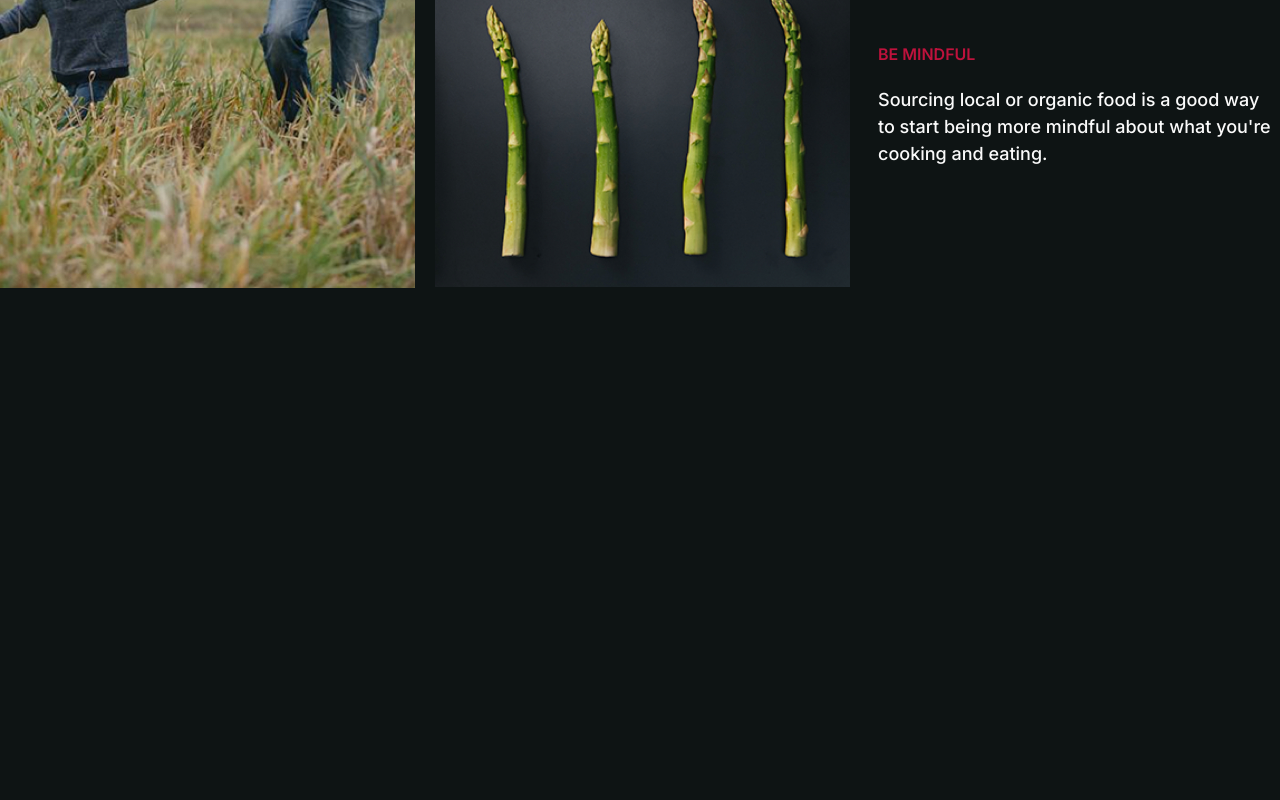
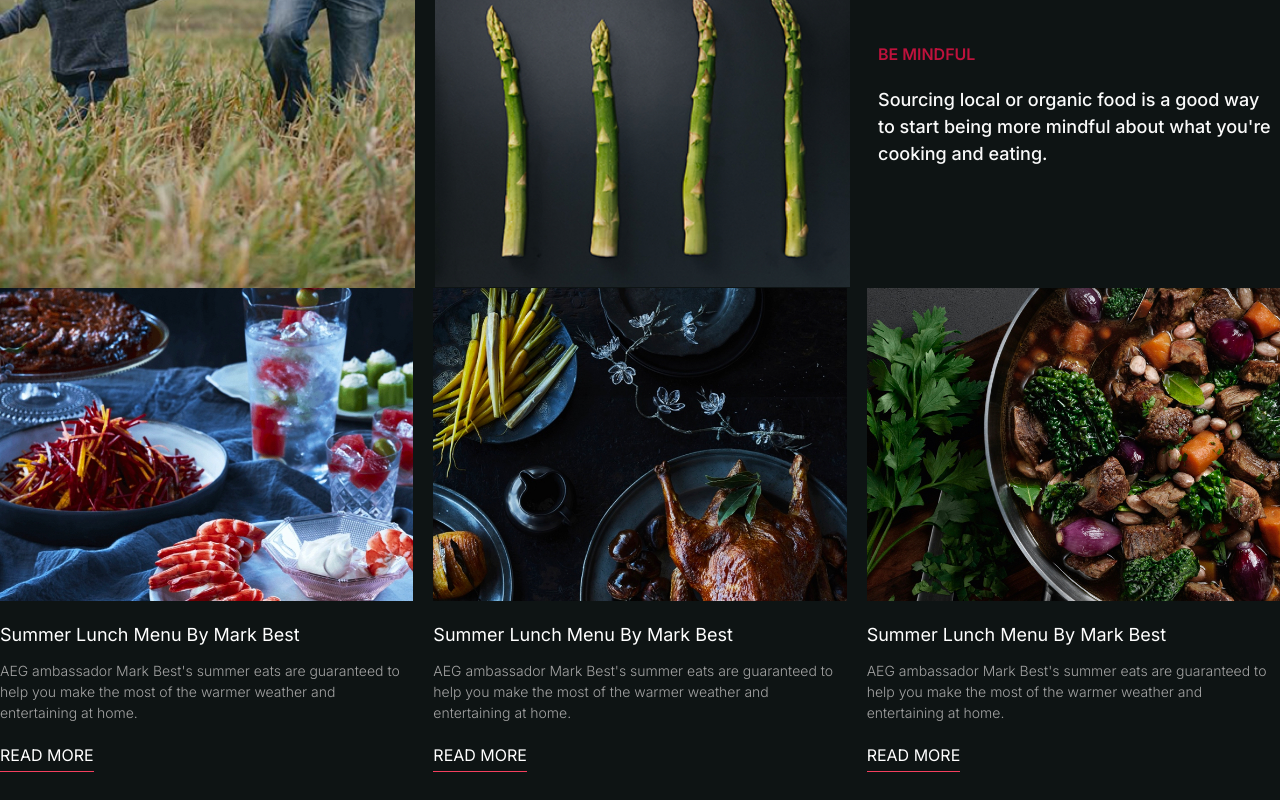
Before and after one commit to JacobDiazCruz/invision-test-app, a Next.js app: page / in a window 1280 px wide. Shown: the part 540-1340 px from the top of the page. Before the commit the page ends 1008 px from the top, so only its background shows below. Built offline with nearby package versions, Linux system fonts and the light colour scheme.

Commit message:
Update: LastList parent anchor tag, text and button styles

```diff
--- a/src/app/components/LatestList.tsx
+++ b/src/app/components/LatestList.tsx
@@ -1,5 +1,7 @@
 import Image, { StaticImageData } from "next/image";
-import HoldingHands from "../../../public/assets/component-01/Image-01@2x.jpg";
+import FoodOne from "../../../public/assets/component-02/Image-01@2x.jpg";
+import FoodTwo from "../../../public/assets/component-02/Image-02@2x.jpg";
+import FoodThree from "../../../public/assets/component-02/Image-03@2x.jpg";
 
 type ListItem = {
   image: StaticImageData;
@@ -11,19 +13,19 @@ type ListItem = {
 export default function LatestList() {
   const listItems: ListItem[] = [
     {
-      image: HoldingHands,
+      image: FoodOne,
       imageAlt: "asd",
       title: "Summer Lunch Menu By Mark Best",
       description: "AEG ambassador Mark Best's summer eats are guaranteed to help you make the most of the warmer weather and entertaining at home."
     },
     {
-      image: HoldingHands,
+      image: FoodTwo,
       imageAlt: "asd",
       title: "Summer Lunch Menu By Mark Best",
       description: "AEG ambassador Mark Best's summer eats are guaranteed to help you make the most of the warmer weather and entertaining at home."
     },
     {
-      image: HoldingHands,
+      image: FoodThree,
       imageAlt: "asd",
       title: "Summer Lunch Menu By Mark Best",
       description: "AEG ambassador Mark Best's summer eats are guaranteed to help you make the most of the warmer weather and entertaining at home."
@@ -33,17 +35,21 @@ export default function LatestList() {
   return (
     <div className="flex gap-5">
       {listItems.map((item: ListItem, index: number) => (
-        <div className="item" key={index}>
+        <a href="/" key={index}>
+          <div className="item">
             <Image
               src={item.image}
               alt={item.imageAlt}
             />
             <div className="content">
-            <h4 className="text-[18px]">{item.title}</h4>
-            <p className="text-[14px] text-neutral-300">{item.description}</p>
-            <button>READ MORE</button>
+              <h4 className="text-[18px] text-white mt-5">{item.title}</h4>
+              <p className="text-[14px] text-neutral-400 font-light mt-3">{item.description}</p>
+              <button className="mt-5 text-white border-b border-rose-500 pb-1">
+                READ MORE
+              </button>
             </div>
           </div>
+        </a>
       ))}
       <div></div>
     </div>
--- a/src/app/page.tsx
+++ b/src/app/page.tsx
@@ -1,9 +1,11 @@
 import Banner from "./components/Banner";
+import LatestList from "./components/LatestList";
 
 export default function Home() {
   return (
-    <main className="flex m-auto w-[1300px] py-[180px]">
+    <main className="m-auto w-[1300px] py-[180px]">
       <Banner />
+      <LatestList />
     </main>
   );
 };
```
Lines whose indentation alone changed are shown as unchanged.
